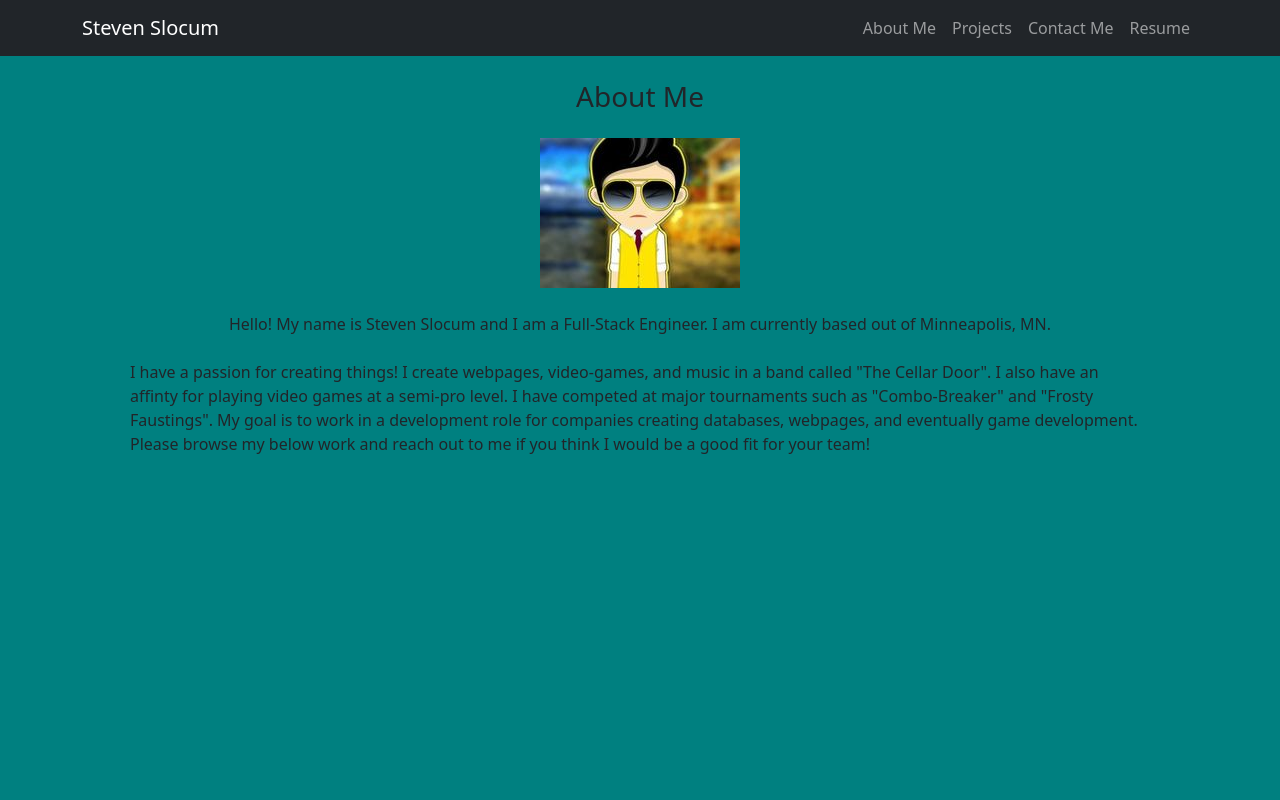
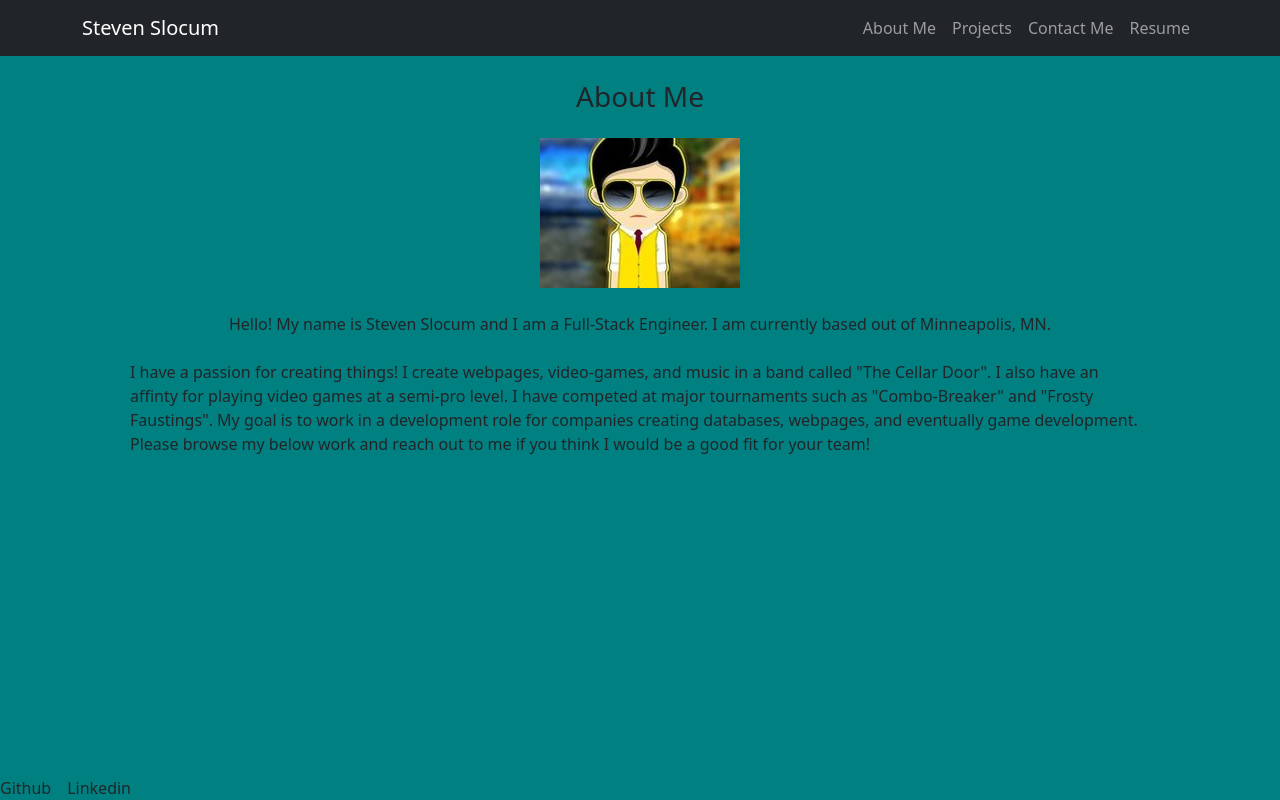
Before and after one commit to gunther123/React-Portfolio, a React (Create React App) app: page / in a window 1280 px wide. Built offline with nearby package versions, Linux system fonts and the light colour scheme.

Commit message:
created footer with links to github and linkedin

```diff
--- a/src/App.js
+++ b/src/App.js
@@ -1,6 +1,7 @@
 import React, { useState } from 'react';
 import Nav from './Components/Nav';
 import Page from './Components/Page'
+import Footer from './Components/Footer'
 
 function App() {
   const [page] = useState([
@@ -32,6 +33,7 @@ function App() {
       <main>
       <Page currentPage={currentPage}></Page>
       </main>
+      <Footer></Footer>
     </div>
   );
 }
--- /dev/null
+++ b/src/Components/Footer/index.js
@@ -0,0 +1,20 @@
+import React from 'react';
+import { Stack } from 'react-bootstrap';
+
+function Footer() {
+    return (
+        <footer className="fixed-bottom">
+            <Stack direction="horizontal" gap={3}>
+                <div>
+                    <a className='font-weight-bold text-decoration-none text-dark' href='https://github.com/gunther123/'>Github</a>
+                </div>
+                <div>
+                    <a className='font-weight-bold text-decoration-none text-dark' href='https://www.linkedin.com/in/steven-slocum-2a546511b/'>Linkedin</a>
+                </div>
+            </Stack>
+        </footer>
+
+    );
+}
+
+export default Footer;
```
